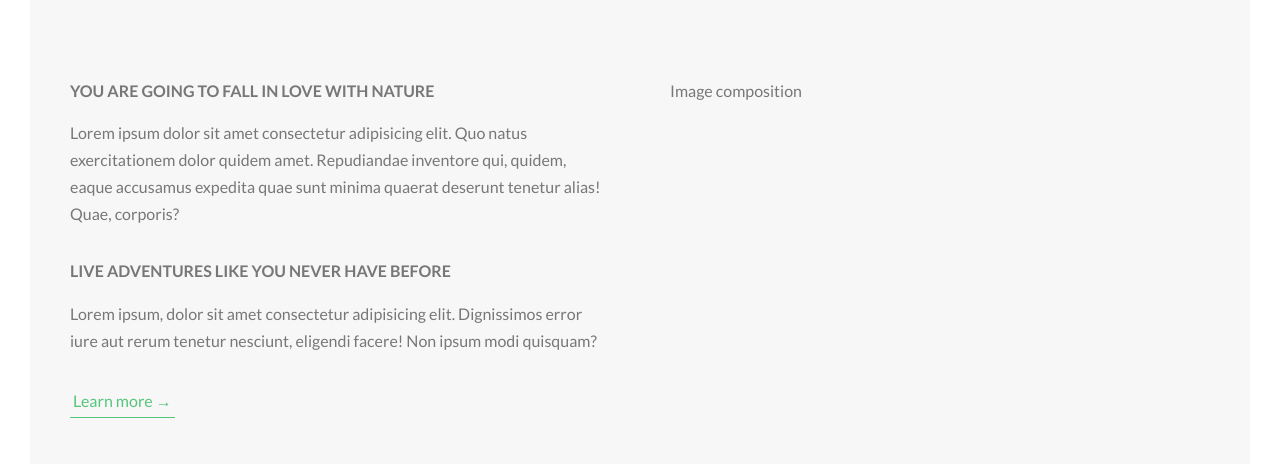
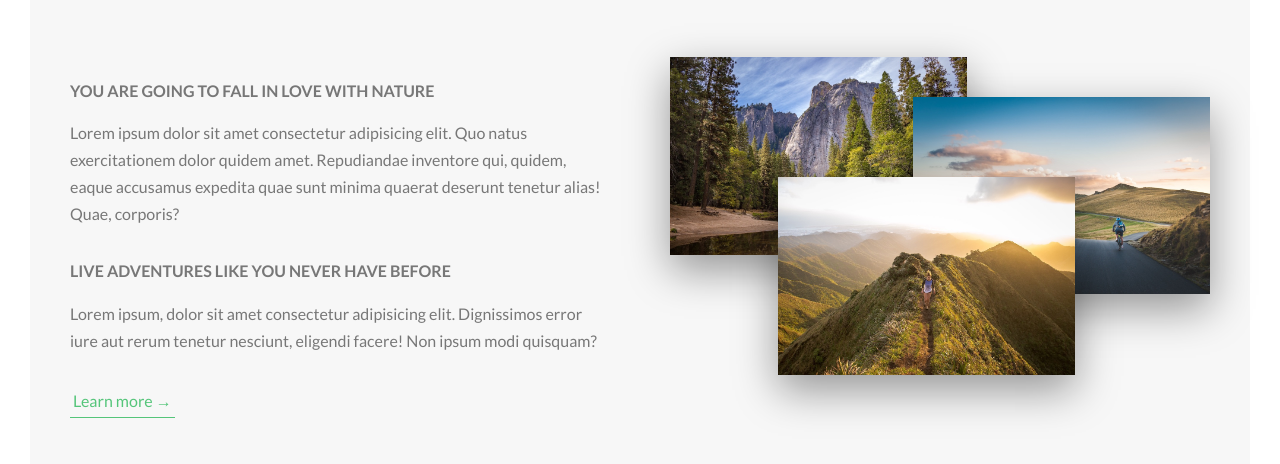
Before and after one commit to SrnaRadic/Udemy-CSS-SASS, a website: page index.html in a window 1280 px wide. Shown: the part 943-1407 px from the top of the page. Drawn offline with Linux system fonts and the light colour scheme.

Commit message:
finished about section

```diff
--- a/index.html
+++ b/index.html
@@ -59,7 +59,11 @@
                         </div>
 
                         <div class="col-1-of-2">
-                            Image composition
+                            <div class="composition">
+                                <img src="img/nat-1-large.jpg" alt="photo1" class="composition__photo composition__photo--p1">
+                                <img src="img/nat-2-large.jpg" alt="photo2" class="composition__photo composition__photo--p2">
+                                <img src="img/nat-3-large.jpg" alt="photo3" class="composition__photo composition__photo--p3">
+                            </div>
                         </div>
                     </div>
 
--- /dev/null
+++ b/sass/components/_composition.scss
@@ -0,0 +1,38 @@
+.composition {
+    position: relative;
+    &__photo {
+        width: 55%;
+        box-shadow: 0 1.5rem 4rem rgba($color-black, .4);
+        position: absolute;
+        z-index: 10;
+        transition: all .2s;
+        outline-offset: 2rem;
+        &--p1 {
+            left: 0;
+            top: -2rem;
+        }
+
+        &--p2 {
+            right: 0;
+            top: 2rem;
+        }
+
+        &--p3 {
+            left: 20%;
+            top: 10rem;
+
+        }
+
+        &:hover {
+            outline: 1.5rem solid $color-primary; // ovde smo ubacili outline a ne border da bismo mogli da ubacimo prostor izmedju slike i outline (pogledati outline
+            transform: scale(1.05) translateY(-.5rem);
+            box-shadow: 0 2.5rem 4rem rgba($color-black, .5);
+            z-index: 20;
+        }
+    }
+
+    //composition:hover composition__photo:not(:hover) // on hovering element with composition_photo class, those that are not hovered will get this style
+    &:hover &__photo:not(:hover) {
+        transform: scale(0.95);
+    }
+}
--- a/sass/main.scss
+++ b/sass/main.scss
@@ -8,6 +8,7 @@
 @import "base/utilities";
 
 @import "components/button";
+@import "components/composition";
 
 @import "layout/grid";
 @import "layout/header";
```
Also changed, not shown: main.css.
